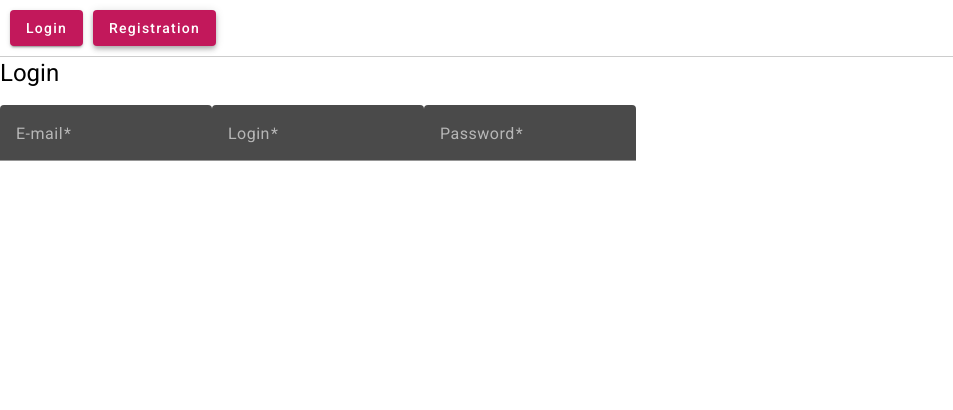
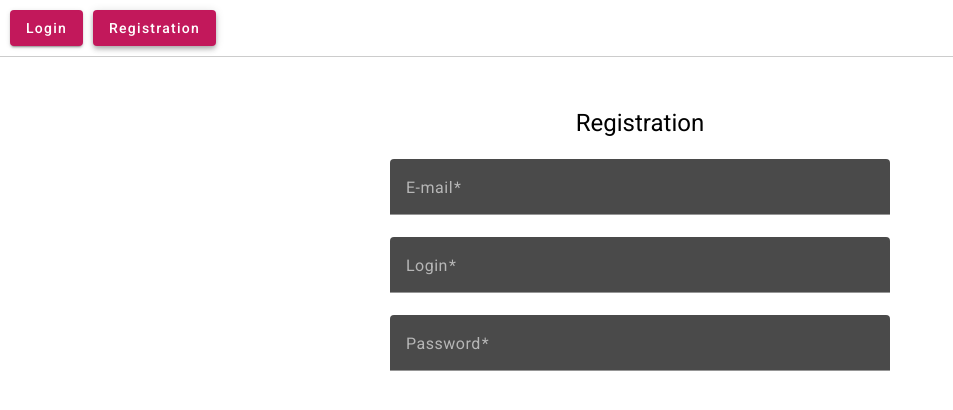
Before and after one commit to Pasha3amok/TaskTracker, an Angular app in the folder task-tracker/: page /auth/login in a window 1280 px wide. Both pictures are taken after a click on the button "Registration". Shown: the top 410 px of the page, without its empty margins (0-953 px from the left). Built offline with nearby package versions, Linux system fonts and the light colour scheme.

Commit message:
registration form is done

```diff
--- a/task-tracker/src/app/modules/auth/components/login/login.component.html
+++ b/task-tracker/src/app/modules/auth/components/login/login.component.html
@@ -3,8 +3,8 @@
   <form role="group" [formGroup]="form" (submit)="submit()">
     <mat-form-field>
       <mat-label>E-mail</mat-label>
-      <input formControlName="eMail" matInput>
-      <mat-error>{{getErrorMessage("eMail")}}</mat-error>
+      <input formControlName="email" matInput>
+      <mat-error>{{getErrorMessage("email")}}</mat-error>
     </mat-form-field>
 
     <mat-form-field>
--- a/task-tracker/src/app/modules/auth/components/login/login.component.ts
+++ b/task-tracker/src/app/modules/auth/components/login/login.component.ts
@@ -1,6 +1,6 @@
 import { Component, OnInit } from '@angular/core';
 import { FormControl,FormBuilder, FormGroup, Validators, AbstractControl } from '@angular/forms';
-
+import {formFieldTypes} from '../../types';
 
 @Component({
   selector: 'app-login',
@@ -19,7 +19,7 @@ export class LoginComponent implements OnInit {
     console.log(this.form.controls)
    }
 
-   public getErrorMessage(fieldName: "eMail" | "password"):string{
+   public getErrorMessage(fieldName: formFieldTypes):string{
 
      const field: AbstractControl = this.form.controls[fieldName];
      const isRequired: boolean = field?.errors?.["required"];
@@ -28,7 +28,7 @@ export class LoginComponent implements OnInit {
 
   private initForm():void{
     this.form = new FormGroup<any>({
-      eMail: new FormControl(null,[Validators.required, Validators.email]),
+      email: new FormControl(null,[Validators.required, Validators.email]),
       password: new FormControl(null,[Validators.required, Validators.minLength(5)]),
     }
     );
--- a/task-tracker/src/app/modules/auth/components/registration/registration.component.html
+++ b/task-tracker/src/app/modules/auth/components/registration/registration.component.html
@@ -1,10 +1,10 @@
 <div class="form">
-  <h1>Login</h1>
+  <h1>Registration</h1>
   <form role="group" [formGroup]="form" (submit)="submit()">
     <mat-form-field>
       <mat-label>E-mail</mat-label>
-      <input formControlName="eMail" matInput>
-      <mat-error>{{getErrorMessage("eMail")}}</mat-error>
+      <input formControlName="email" matInput>
+      <mat-error>{{getErrorMessage("email")}}</mat-error>
     </mat-form-field>
     <mat-form-field>
       <mat-label>Login</mat-label>
--- a/task-tracker/src/app/modules/auth/components/registration/registration.component.scss
+++ b/task-tracker/src/app/modules/auth/components/registration/registration.component.scss
@@ -0,0 +1,14 @@
+.form{
+  max-width: 100%;
+  width: 500px;
+  margin: 50px auto;
+}
+
+h1{
+  text-align: center;
+  margin-bottom: 20px;
+}
+
+mat-form-field{
+  width: 100%;
+}
--- a/task-tracker/src/app/modules/auth/components/registration/registration.component.ts
+++ b/task-tracker/src/app/modules/auth/components/registration/registration.component.ts
@@ -1,5 +1,8 @@
 import { Component, OnInit } from '@angular/core';
 import { FormControl,FormBuilder, FormGroup, Validators, AbstractControl } from '@angular/forms';
+import {formFieldTypes} from '../../types';
+import { UserRegisterData } from '../../interfaces';
+import {MatSnackBar} from '@angular/material/snack-bar';
 
 @Component({
   selector: 'app-registration',
@@ -10,15 +13,23 @@ export class RegistrationComponent implements OnInit {
 
   public form:FormGroup;
 
-  constructor() {
+  constructor(private matSnackBar:MatSnackBar) {
     this.initForm();
    }
 
    public submit():void{
-    console.log(this.form.controls)
+    const login:string = this.form.value.login;
+    const userData: UserRegisterData = {
+      email: this.form.value.email,
+      password: this.form.value.password,
+      login,
+    }
+
+    window.localStorage.setItem(login, JSON.stringify(userData))
+    this.matSnackBar.open('Succes', 'Ok');
    }
 
-   public getErrorMessage(fieldName: "eMail" | "password" | "login"):string{
+   public getErrorMessage(fieldName: formFieldTypes):string{
 
      const field: AbstractControl = this.form.controls[fieldName];
      const isRequired: boolean = field?.errors?.["required"];
@@ -27,7 +38,7 @@ export class RegistrationComponent implements OnInit {
 
   private initForm():void{
     this.form = new FormGroup<any>({
-      eMail: new FormControl(null,[Validators.required, Validators.email]),
+      email: new FormControl(null,[Validators.required, Validators.email]),
       password: new FormControl(null,[Validators.required]),
       login: new FormControl(null,[Validators.required, Validators.minLength(5)]),
     }
--- /dev/null
+++ b/task-tracker/src/app/modules/auth/interfaces/index.ts
@@ -0,0 +1 @@
+export * from './user-register-data.interface';
--- /dev/null
+++ b/task-tracker/src/app/modules/auth/interfaces/user-register-data.interface.ts
@@ -0,0 +1,5 @@
+export interface UserRegisterData{
+  email: string;
+  password: string;
+  login: string;
+}
--- /dev/null
+++ b/task-tracker/src/app/modules/auth/types/formFields.types.ts
@@ -0,0 +1 @@
+export type formFieldTypes = 'email' | 'password' | 'login';
--- /dev/null
+++ b/task-tracker/src/app/modules/auth/types/index.ts
@@ -0,0 +1 @@
+export * from "./formFields.types";
```
